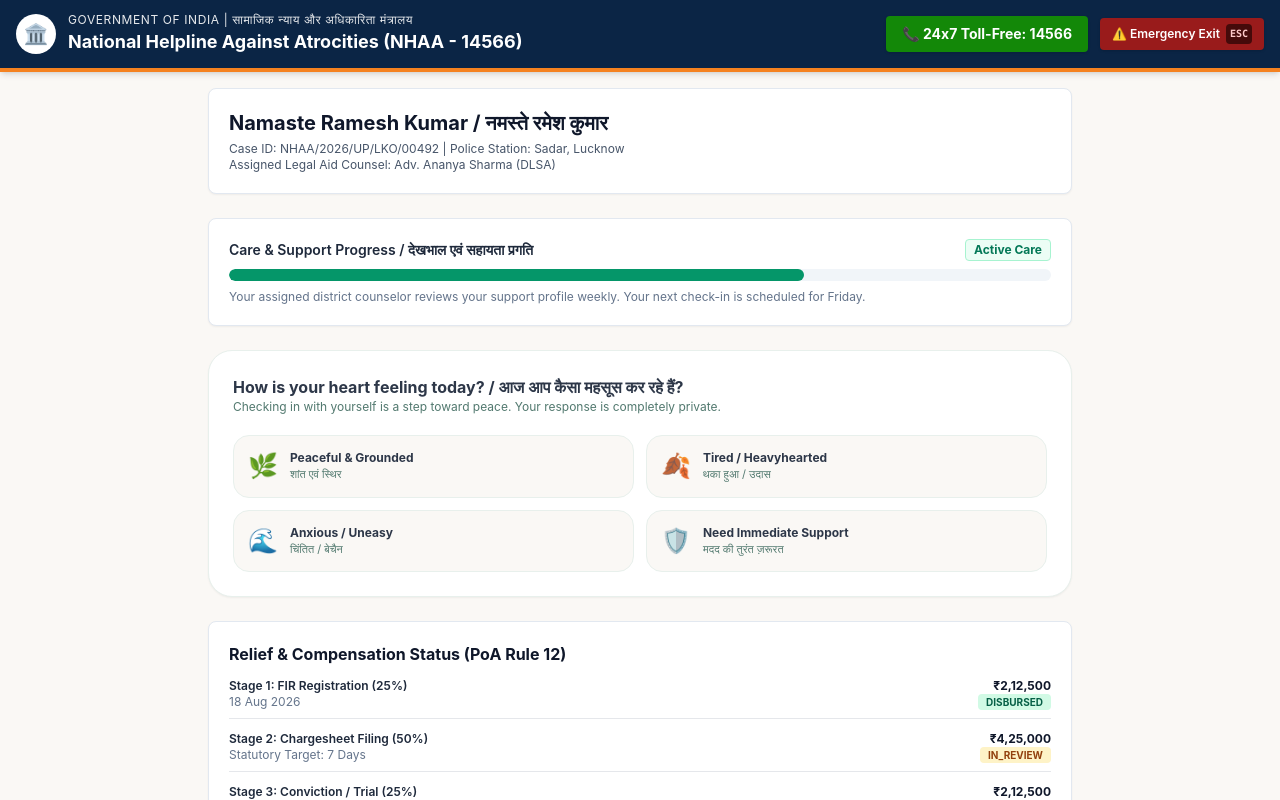
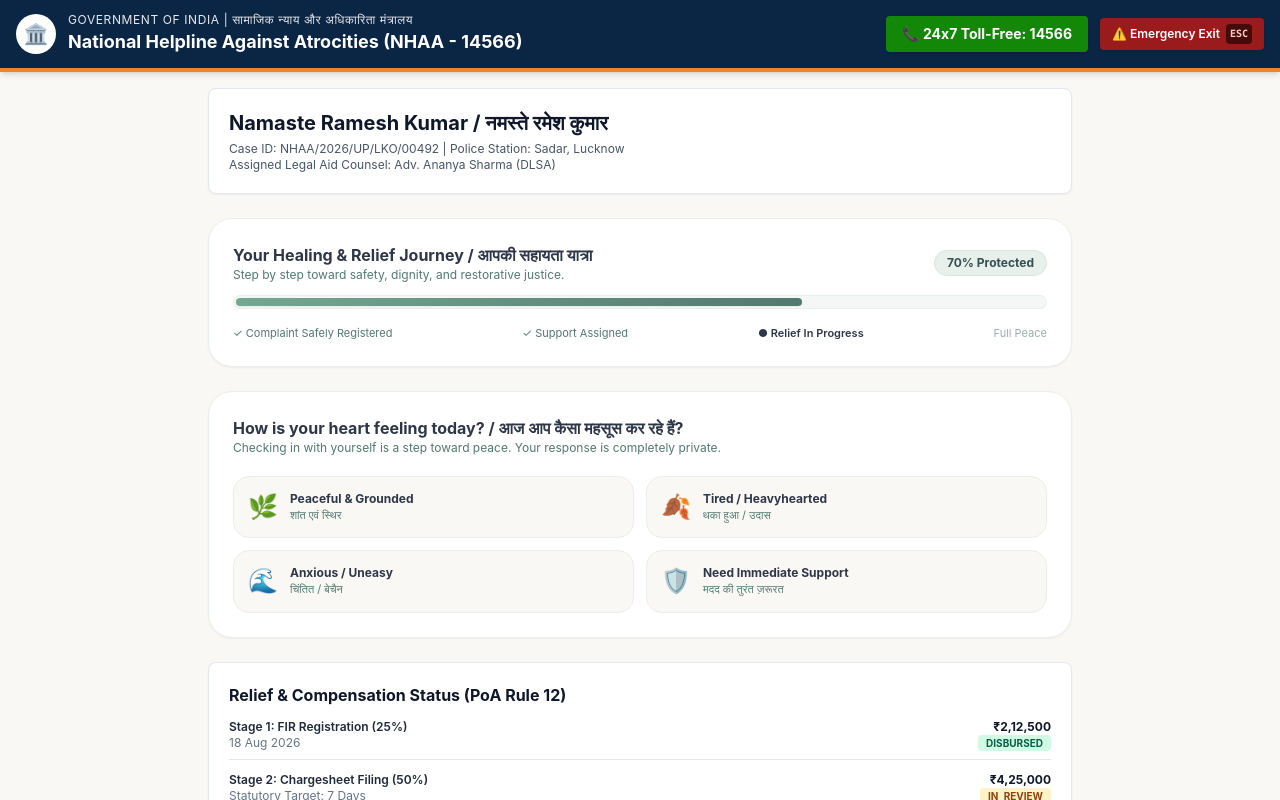
Before and after one commit to Ar1es-XD/nhaa-care, a Next.js app in the folder frontend/: page /citizen in a window 1280 px wide. Shown: the top 800 px of the page. Built offline with nearby package versions, Linux system fonts and the light colour scheme.

Commit message:
feat(frontend): update care progress bar to restorative healing journey visual

```diff
--- a/frontend/src/components/citizen/CareProgressBar.tsx
+++ b/frontend/src/components/citizen/CareProgressBar.tsx
@@ -2,20 +2,30 @@ import React from 'react';
 
 export const CareProgressBar: React.FC<{ progressPercent: number }> = ({ progressPercent }) => {
   return (
-    <div className="bg-white p-5 rounded-lg border border-slate-200 shadow-sm">
-      <div className="flex justify-between items-center mb-2">
-        <span className="text-sm font-semibold text-slate-800">Care & Support Progress / देखभाल एवं सहायता प्रगति</span>
-        <span className="text-xs font-bold text-emerald-700 bg-emerald-50 px-2 py-0.5 rounded border border-emerald-200">Active Care</span>
+    <div className="bg-white p-6 rounded-3xl border border-[#e8f0ec] shadow-sm space-y-3">
+      <div className="flex justify-between items-center">
+        <div>
+          <span className="text-base font-bold text-[#2d3748]">Your Healing & Relief Journey / आपकी सहायता यात्रा</span>
+          <span className="text-xs text-[#52796f] block">Step by step toward safety, dignity, and restorative justice.</span>
+        </div>
+        <span className="text-xs font-bold text-[#354f52] bg-[#e8f0ec] px-3 py-1 rounded-full border border-[#d8e6de]">
+          70% Protected
+        </span>
       </div>
-      <div className="w-full bg-slate-100 h-3 rounded-full overflow-hidden">
+
+      <div className="w-full bg-[#f4f7f5] h-3.5 rounded-full overflow-hidden p-0.5 border border-[#e8f0ec]">
         <div
-          className="bg-emerald-600 h-full rounded-full transition-all duration-500"
+          className="bg-gradient-to-r from-[#74a892] to-[#52796f] h-full rounded-full transition-all duration-700 shadow-sm"
           style={{ width: `${progressPercent}%` }}
         />
       </div>
-      <p className="text-xs text-slate-500 mt-2">
-        Your assigned district counselor reviews your support profile weekly. Your next check-in is scheduled for Friday.
-      </p>
+
+      <div className="flex justify-between text-[11px] text-[#52796f] pt-1">
+        <span>✓ Complaint Safely Registered</span>
+        <span>✓ Support Assigned</span>
+        <span className="font-semibold text-[#2d3748]">● Relief In Progress</span>
+        <span className="opacity-60">Full Peace</span>
+      </div>
     </div>
   );
 };
```
